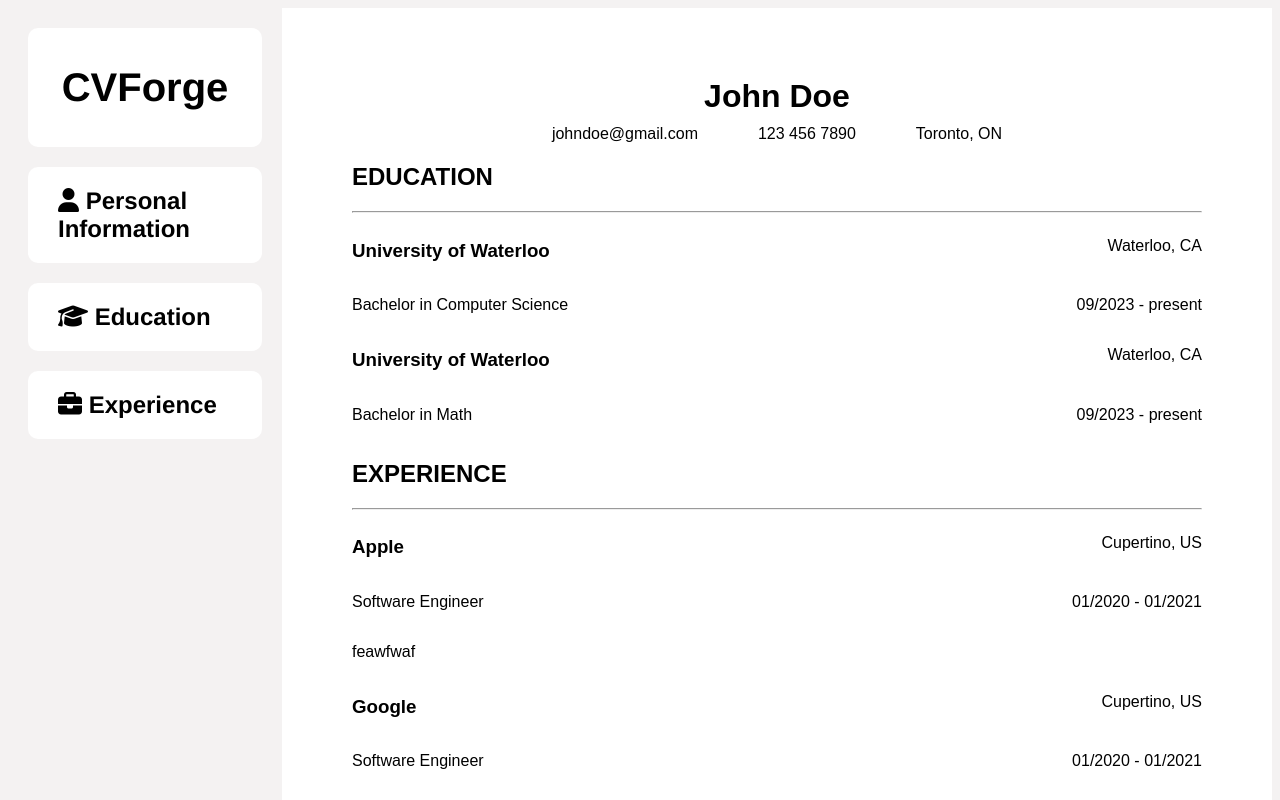
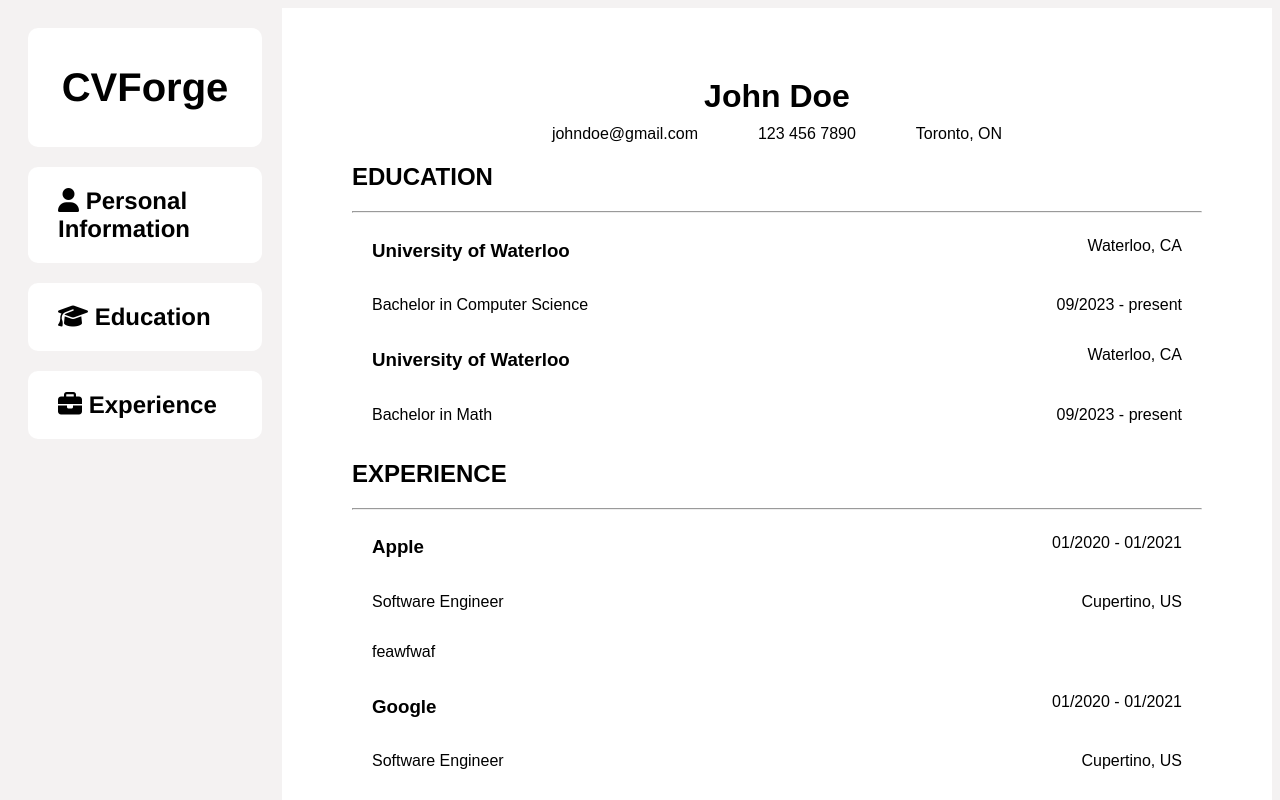
Before and after one commit to gavinxue050705/CVForge, a React (Vite) app: page / in a window 1280 px wide. Shown: the top 800 px of the page. Built offline with nearby package versions, Linux system fonts and the light colour scheme; a web font is replaced by a local one.

Commit message:
Swapped date and location for experience section

```diff
--- a/src/components/education/EducationSection.jsx
+++ b/src/components/education/EducationSection.jsx
@@ -1,6 +1,6 @@
 function EducationSection({ degree, school, location, startDate, endDate }) {
   return (
-    <div>
+    <div className="resume-subsection">
       <div className="row-subsection">
         <div className="row-subsection-left">
           <h3>{school}</h3>
--- a/src/components/experience/ExperienceSection.jsx
+++ b/src/components/experience/ExperienceSection.jsx
@@ -7,13 +7,15 @@ function ExperienceSection({
   endDate,
 }) {
   return (
-    <div>
+    <div className="resume-subsection">
       <div className="row-subsection">
         <div className="row-subsection-left">
           <h3>{company}</h3>
         </div>
         <div className="row-subsection-right">
-          <p>{location}</p>
+          <p>
+            {startDate} - {endDate}
+          </p>
         </div>
       </div>
       <div className="row-subsection">
@@ -21,9 +23,7 @@ function ExperienceSection({
           <p>{position}</p>
         </div>
         <div className="row-subsection-right">
-          <p>
-            {startDate} - {endDate}
-          </p>
+          <p>{location}</p>
         </div>
       </div>
       <p>{description}</p>
--- a/src/styles/Resume.css
+++ b/src/styles/Resume.css
@@ -23,6 +23,9 @@
 }
 
 /* subsections */
+.resume-subsection {
+    padding: 0 20px;
+}
 .row-subsection {
     display: flex;
     flex-direction: row;
```
